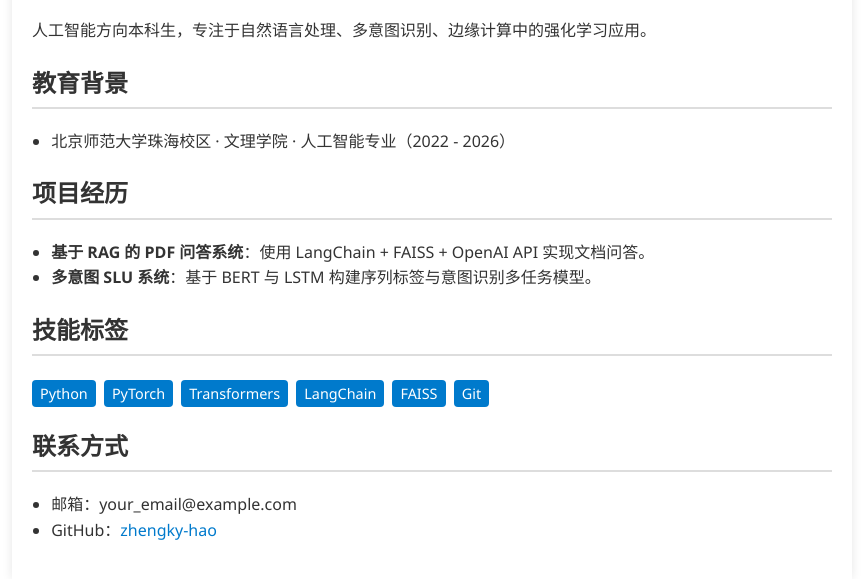
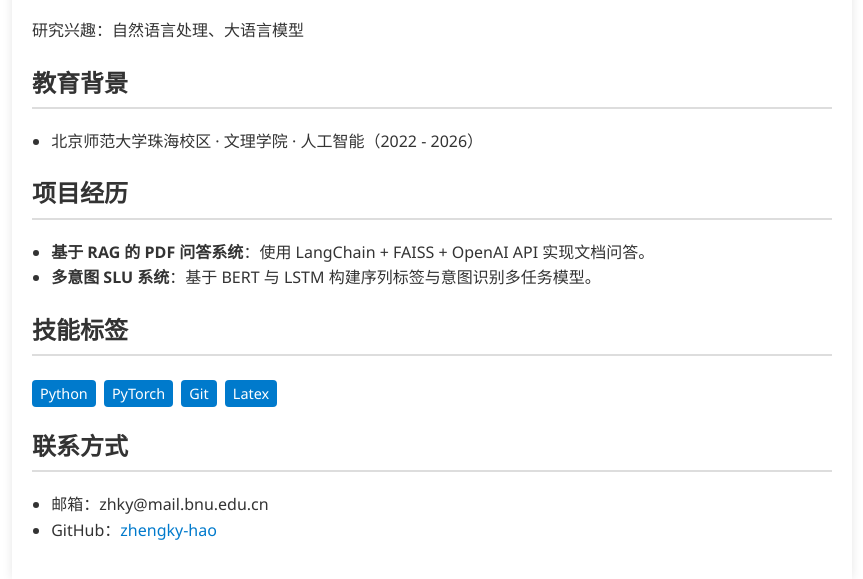
Before and after one commit to zhengky-hao/zhengky-hao.github.io, a plain HTML site: page index.html in a window 1280 px wide. Shown: the part 143-722 px from the top of the page, without its empty margins (208-1071 px from the left). Drawn offline with Linux system fonts and the light colour scheme.

Commit message:
Update index.html

```diff
--- a/index.html
+++ b/index.html
@@ -3,7 +3,7 @@
 <head>
   <meta charset="UTF-8">
   <meta name="viewport" content="width=device-width, initial-scale=1">
-  <title>郑开元 | 个人简历</title>
+  <title>郑开元 | CV</title>
   <style>
     body {
       font-family: "Segoe UI", sans-serif;
@@ -41,11 +41,11 @@
 <body>
 
   <h1>郑开元</h1>
-  <p>人工智能方向本科生，专注于自然语言处理、多意图识别、边缘计算中的强化学习应用。</p>
+  <p>研究兴趣：自然语言处理、大语言模型</p>
 
   <h2>教育背景</h2>
   <ul>
-    <li>北京师范大学珠海校区 · 文理学院 · 人工智能专业（2022 - 2026）</li>
+    <li>北京师范大学珠海校区 · 文理学院 · 人工智能（2022 - 2026）</li>
   </ul>
 
   <h2>项目经历</h2>
@@ -58,15 +58,13 @@
   <div>
     <span class="tag">Python</span>
     <span class="tag">PyTorch</span>
-    <span class="tag">Transformers</span>
-    <span class="tag">LangChain</span>
-    <span class="tag">FAISS</span>
     <span class="tag">Git</span>
+    <span class="tag">Latex</span>
   </div>
 
   <h2>联系方式</h2>
   <ul>
-    <li>邮箱：your_email@example.com</li>
+    <li>邮箱：zhky@mail.bnu.edu.cn</li>
     <li>GitHub：<a href="https://github.com/zhengky-hao" target="_blank">zhengky-hao</a></li>
   </ul>
 
```
